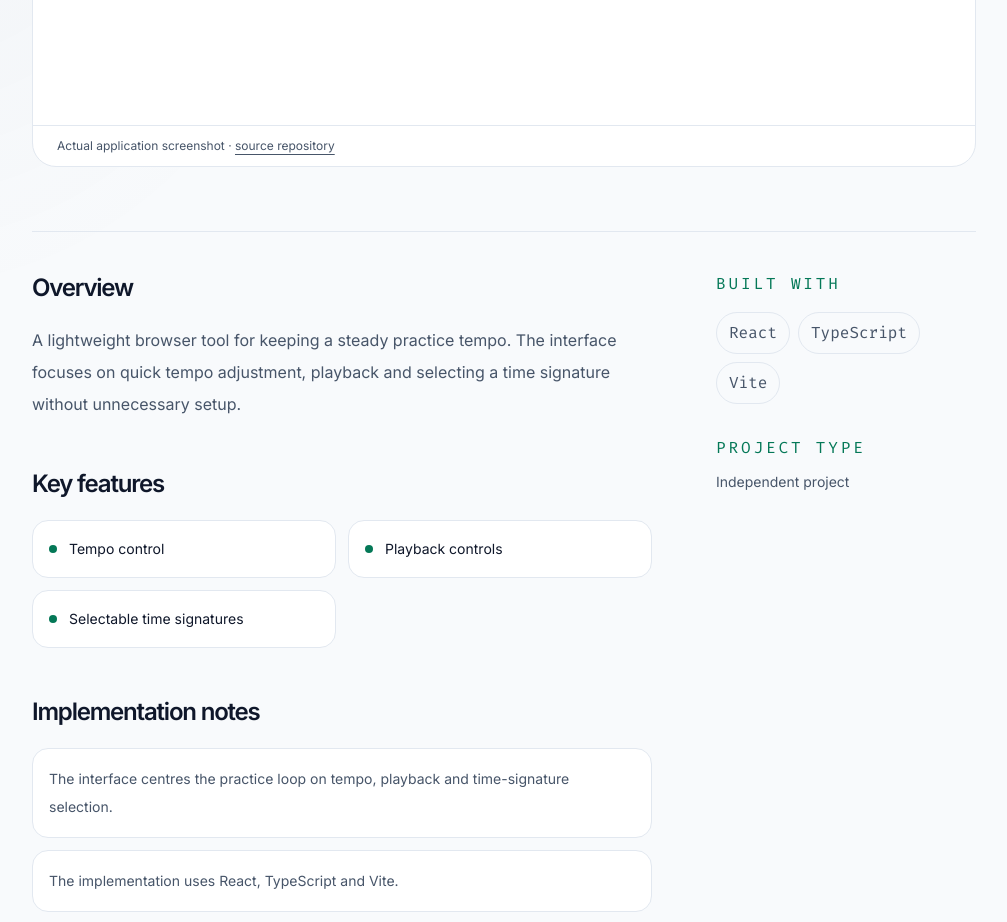
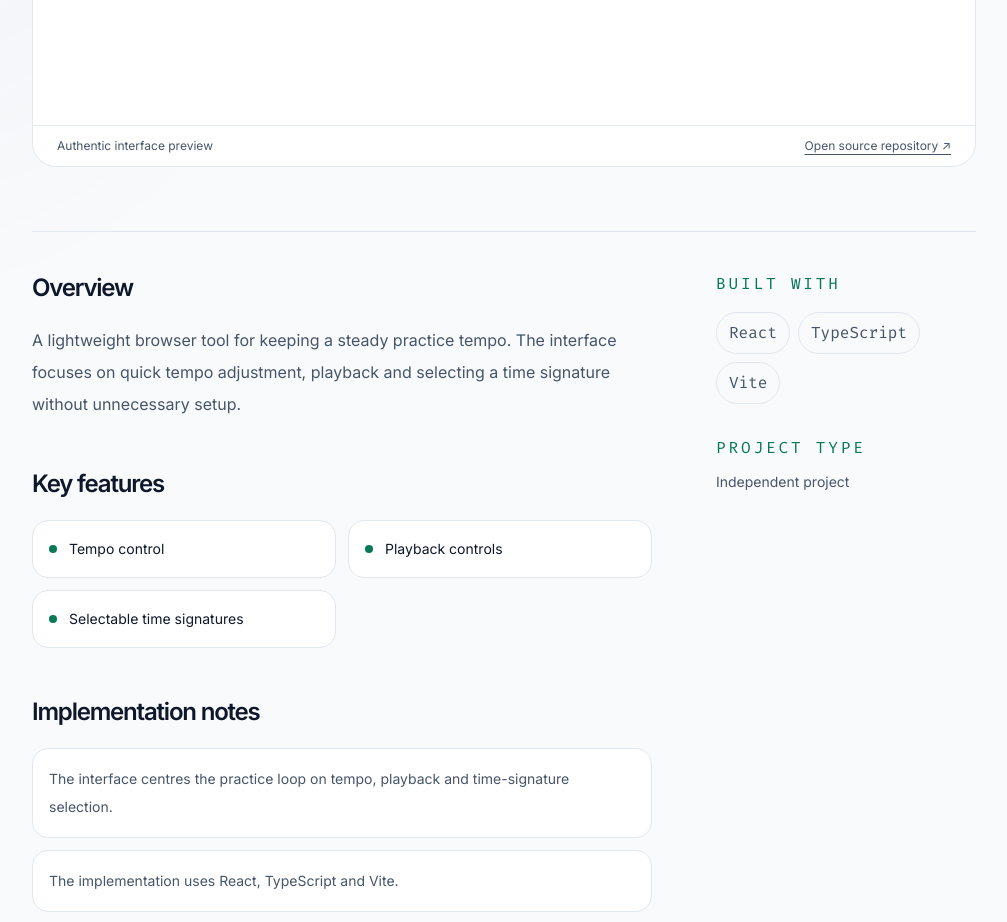
Before and after one commit to leenusdarnal/leenusdarnal.github.io, a SvelteKit app: page /projects/metronome/ in a window 1280 px wide. Shown: the part 1300-2222 px from the top of the page, without its empty margins (136-1143 px from the left). Built offline with nearby package versions, Linux system fonts and the light colour scheme.

Commit message:
Use accurate preview dimensions and source labels in case studies

```diff
--- a/src/routes/projects/[slug]/+page.svelte
+++ b/src/routes/projects/[slug]/+page.svelte
@@ -51,16 +51,19 @@
 
       {#if project.caseStudy.previewImage}
         <figure class="mt-14 overflow-hidden rounded-3xl border border-[var(--line)] bg-[var(--panel)]">
-          <img src={project.caseStudy.previewImage} alt={project.caseStudy.previewAlt} width="416" height="314" sizes="(max-width: 768px) calc(100vw - 2rem), 896px" loading="lazy" decoding="async" class="block h-auto w-full object-contain" />
-          <figcaption class="border-t border-[var(--line)] px-4 py-3 text-xs text-[var(--muted)] sm:px-6">
-            Actual application screenshot · {#if project.caseStudy.previewSourceUrl}<a href={project.caseStudy.previewSourceUrl} target="_blank" rel="noopener noreferrer" class="underline underline-offset-4">source repository</a>{/if}
+          <img src={project.caseStudy.previewImage} alt={project.caseStudy.previewAlt ?? `Screenshot of ${project.name}.`} width={project.caseStudy.previewWidth ?? 1440} height={project.caseStudy.previewHeight ?? 900} sizes="(max-width: 768px) calc(100vw - 2rem), 896px" loading="lazy" decoding="async" class="block h-auto w-full object-contain" />
+          <figcaption class="flex flex-wrap items-center justify-between gap-2 border-t border-[var(--line)] px-4 py-3 text-xs text-[var(--muted)] sm:px-6">
+            <span>Authentic interface preview</span>
+            {#if project.caseStudy.previewSourceUrl}
+              <a href={project.caseStudy.previewSourceUrl} target="_blank" rel="noopener noreferrer" class="underline underline-offset-4">Open {project.caseStudy.previewSourceLabel ?? 'preview source'} ↗</a>
+            {/if}
           </figcaption>
         </figure>
       {:else}
         <aside class="mt-14 flex flex-col gap-3 rounded-3xl border border-[var(--line)] bg-[var(--panel)] p-6 sm:flex-row sm:items-center sm:justify-between sm:p-8">
           <div>
             <p class="font-mono text-[10px] uppercase tracking-[0.18em] text-[var(--accent)]">Live application</p>
-            <p class="mt-2 text-sm leading-6 text-[var(--muted)]">An authentic screenshot is not yet available for this project. Open the live application to see its current interface.</p>
+            <p class="mt-2 text-sm leading-6 text-[var(--muted)]">A preview is not available yet. Open the live application to see its current interface.</p>
           </div>
           {#if project.live}
             <a href={project.live} target="_blank" rel="noopener noreferrer" class="inline-flex min-h-11 shrink-0 items-center justify-center rounded-full bg-[var(--accent)] px-5 py-3 text-sm font-semibold text-[var(--accent-contrast)]" style="color: var(--accent-contrast)">View live app ↗</a>
```
